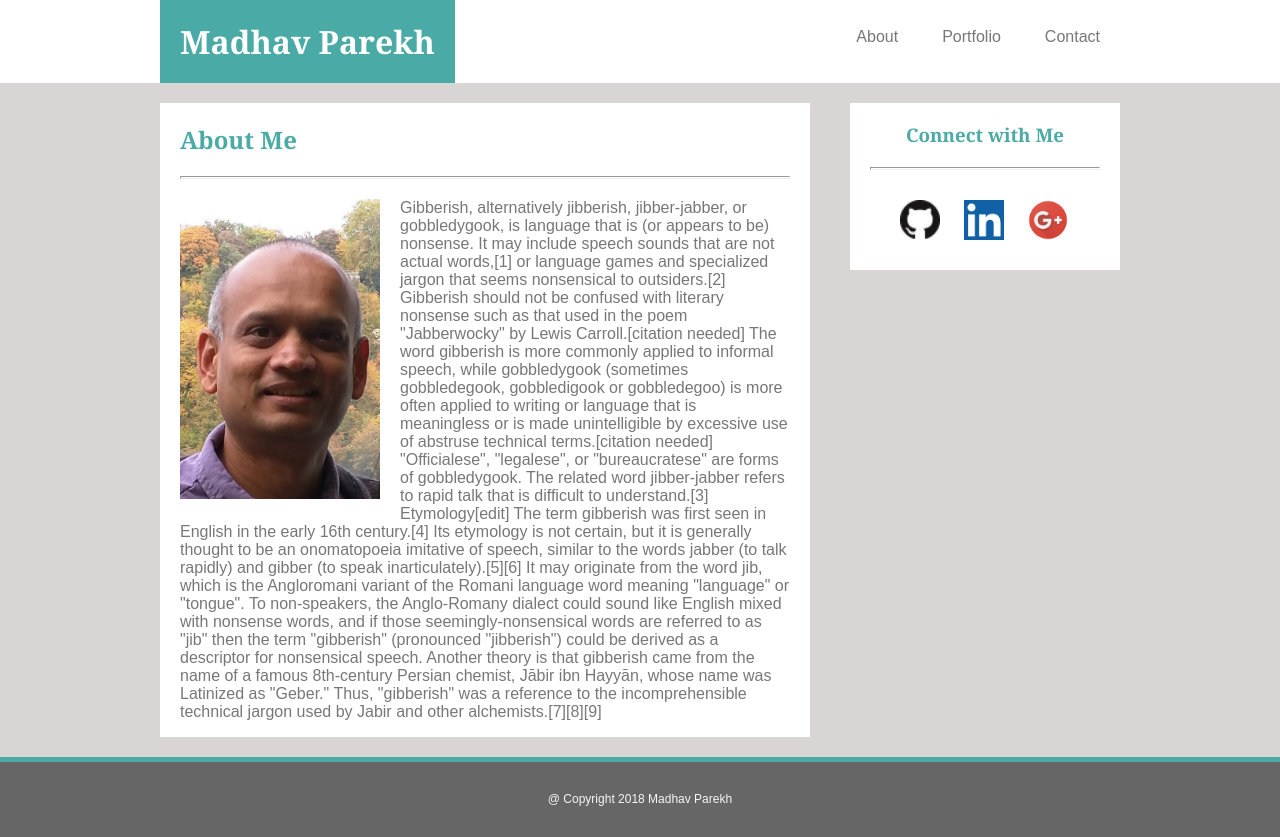
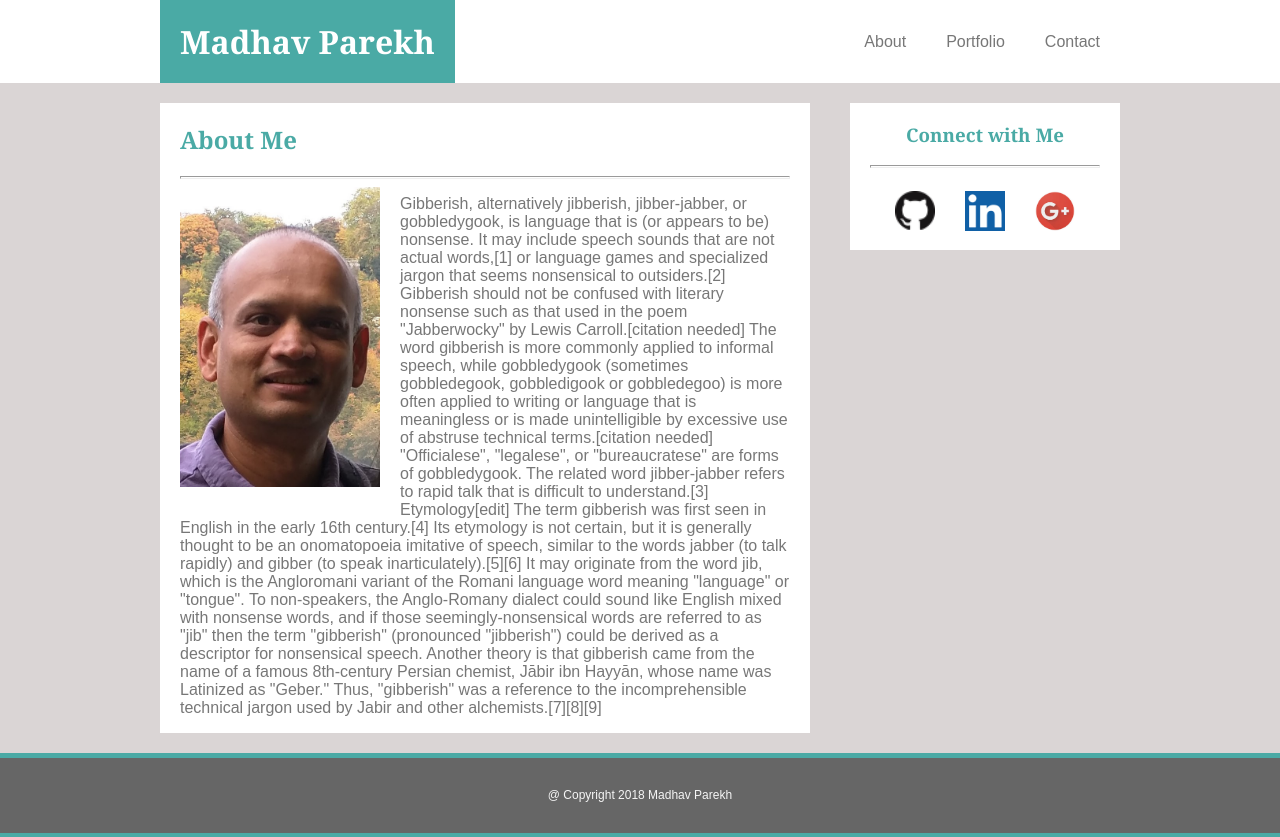
Before and after one commit to madhavparekh/Basic-Portfolio, a plain HTML site: page index.html in a window 1280 px wide. Drawn offline with Linux system fonts and the light colour scheme.

Commit message:
updated css with Flex took out ul from nav & connect box

```diff
--- a/assets/css/style.css
+++ b/assets/css/style.css
@@ -8,17 +8,18 @@ body {
     margin: 0;
     display: flex;
     flex-direction: column;
-    /* height: 100vh; */
+    height: 100vh;
 }
 
 header{
+    display: flex;
     background-color: #ffffff;
     border: #cccccc;
     overflow: hidden;
     z-index: -1;
 }
 
-header div{
+header div {
     width: 960px;
     margin: 0 auto;
 }
@@ -31,9 +32,12 @@ header h1 {
     padding: 20px;
  }
 header nav {
-    height: 36px;
+    height: 100%;
     float: right;
     margin-top: 12px;
+    margin: 0 auto;
+    display: flex;
+    align-items: center;
 }
 
 header nav a {
@@ -84,7 +88,8 @@ p{
 }
 
 hr{
-    margin: 20px;
+    margin-left: 20px;
+    margin-right: 20px;
     height: 1px;
 }
 
@@ -101,10 +106,20 @@ hr{
     margin-bottom: 20px;
 }
 
+#flex_view{
+    margin: 0 auto;
+    display: flex;
+    flex-direction: row;
+    justify-content: center;
+    align-items: center;
+}
+
 #connect_logo {
+    /* display: flex; */
+    /* flex-direction: row; */
     width: 40px;
     height: 40px;
-    margin: 10px;
+    margin: 15px;
 }
 
 #connect_box {
@@ -136,7 +151,6 @@ hr{
 }
 
 .footer p{
-    /* height: 100%; */
     margin: 0 auto;
     font-size: 75%;
     color: whitesmoke;
--- a/index.html
+++ b/index.html
@@ -1,9 +1,10 @@
+<!DOCTYPE html>
 <html lang="en">
 <head>
     <meta charset="UTF-8">
     <meta name="viewport" content="width=device-width, initial-scale=1.0">
     <meta http-equiv="X-UA-Compatible" content="ie=edge">
-    <title>About Me</title>
+    <title>About Me :: Madhav Parekh</title>
     <!-- <link rel="stylesheet" href="assets/css/reset.css"> -->
     <link rel="stylesheet" href="assets/css/style.css">
 </head>
@@ -11,20 +12,17 @@
     <div class="content">
         <header>
             <div>
-            <h1>Madhav Parekh</h1>
-            <nav>
-                <ul>
+                <h1>Madhav Parekh</h1>
+                <nav>
                     <a href="index.html">About</a>
                     <a href="portfolio.html">Portfolio</a>
                     <a href="contact.html">Contact</a>
-                </ul>
-            </nav>
+                </nav>
             </div>
         </header>
 
-        <class="clear"></class>
+        <div class="clear"></div>
 
-        <!-- <div class="content"> -->
         <section id="content_area">
             <div id="about_me_box">
                 <h2><a name:"#home">About Me</a></h2>
@@ -44,8 +42,7 @@
                     Connect with Me
                 </h3>
                 <hr>
-
-                <ul>
+                <div id="flex_view">
                     <a href="https://github.com/madhavparekh" rel="publisher" target="_top" style="text-decoration:none;">
                         <img src="assets\images\GitHub-Mark-32px.png" alt="GitHub" id="connect_logo">
                     </a>
@@ -57,7 +54,7 @@
                     <a href="https://plus.google.com/u/0/+MadhavParekhPlus" rel="publisher" target="_top" style="text-decoration:none;">
                         <img src="assets\images\download.jpg" alt="Google+" id="connect_logo">
                     </a>
-                </ul>
+                </div>
 
             </div>
         </section>
```
Also changed, not shown: contact.html (+6 -8 lines).
